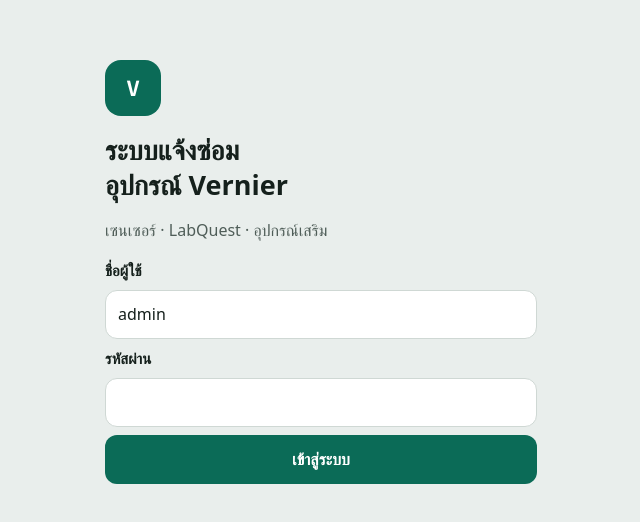
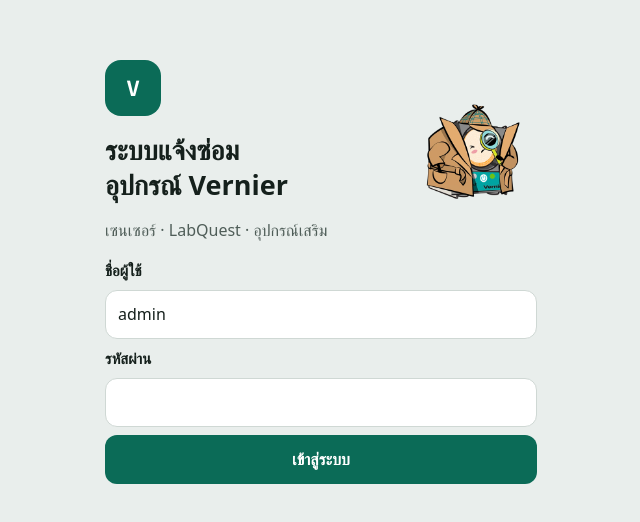
Before and after one commit to nutfull123/vernier-repair, a plain HTML site: page index.html in a window 1280 px wide. Shown: the part 128-650 px from the top of the page, without its empty margins (319-959 px from the left). Drawn offline with Linux system fonts and the light colour scheme; a web font is replaced by a local one.

Commit message:
Add mascot to login and home screens
Co-Authored-By: Claude <noreply@anthropic.com>

```diff
--- a/index.html
+++ b/index.html
@@ -38,9 +38,14 @@
 <div class="app">
   <!-- LOGIN -->
   <section id="v-login" class="login" hidden>
+    <div class="greet">
+      <div class="stack">
         <div class="mark" aria-hidden="true">V</div>
         <h1 class="login-title">ระบบแจ้งซ่อม<br>อุปกรณ์ Vernier</h1>
         <p class="muted">เซนเซอร์ · LabQuest · อุปกรณ์เสริม</p>
+      </div>
+      <img src="icons/mascot.png" width="400" height="320" alt="">
+    </div>
     <form id="loginForm" class="stack" novalidate>
       <label class="f" for="lu">ชื่อผู้ใช้</label>
       <input class="in" id="lu" autocomplete="username" autocapitalize="off" required>
@@ -60,9 +65,12 @@
 
     <!-- HOME -->
     <main id="v-home" class="view">
+      <div class="greet">
         <div>
           <p class="muted small" id="today"></p>
           <p class="hello">วันนี้มีอะไรเสียบ้าง?</p>
+        </div>
+        <img src="icons/mascot.png" width="400" height="320" alt="">
       </div>
       <a class="alert" id="urgentAlert" href="#queue" hidden><svg aria-hidden="true"><use href="#i-alert"/></svg><span id="urgentText"></span></a>
       <nav class="tiles" aria-label="เมนูหลัก">
--- a/styles.css
+++ b/styles.css
@@ -83,6 +83,10 @@ textarea.in { min-height: 104px; resize: vertical }
   font-family: var(--mono); font-weight: 600; font-size: 22px }
 
 /* home */
+.greet { display: flex; align-items: center; justify-content: space-between; gap: 12px }
+.greet img { width: 112px; height: auto; flex-shrink: 0 }
+.login .greet img { width: clamp(80px, 30%, 180px) }
+.login .greet .stack { gap: 16px }
 .hello { font-size: 21px; font-weight: 700 }
 .tiles { display: grid; gap: 12px }
 .tile { display: grid; grid-template-columns: 52px 1fr auto; align-items: center; gap: 14px; border: 1.5px solid var(--line); background: var(--surface);
```
Also changed, not shown: icons/mascot.png (added). Lines whose indentation alone changed are shown as unchanged.
